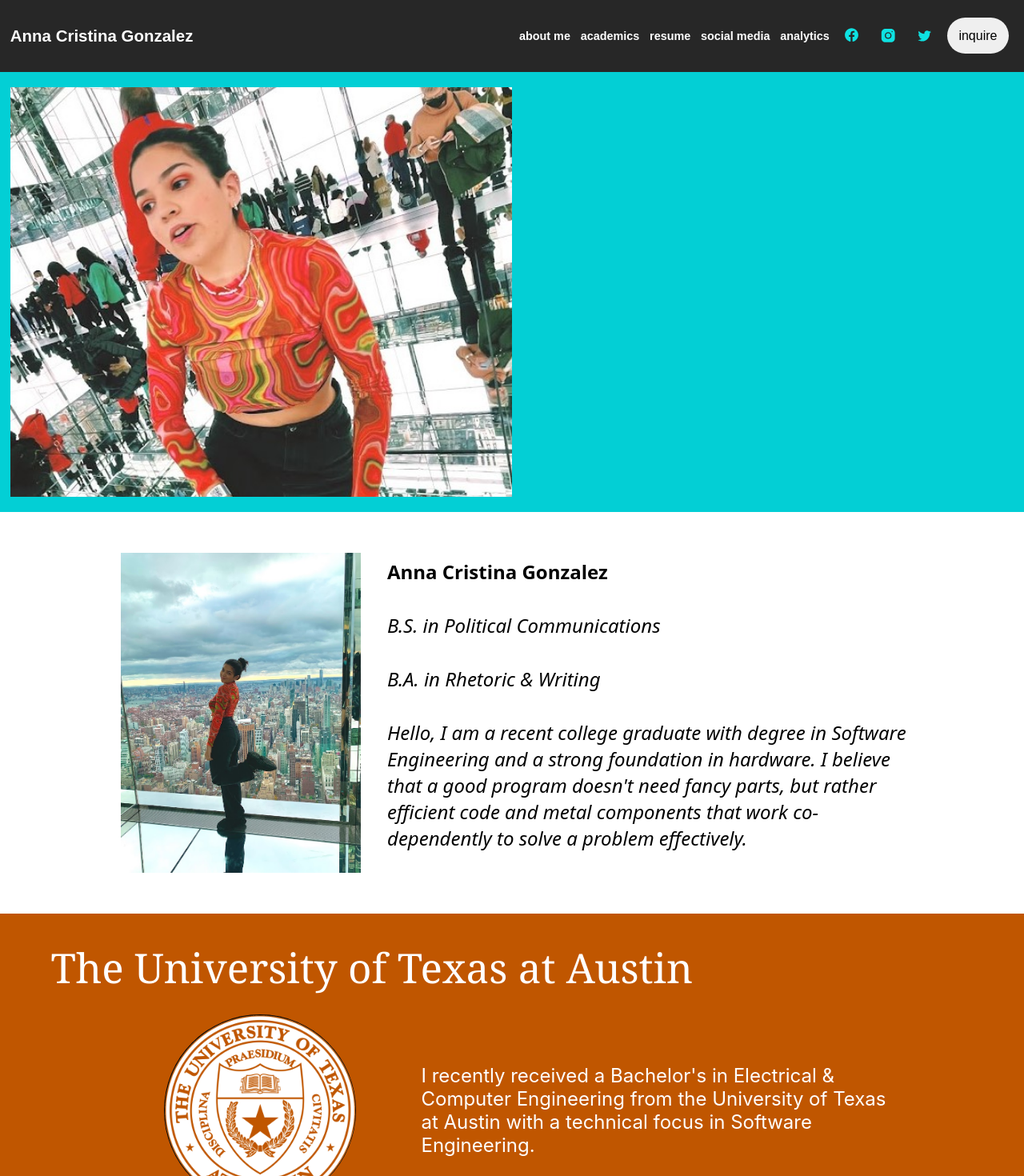
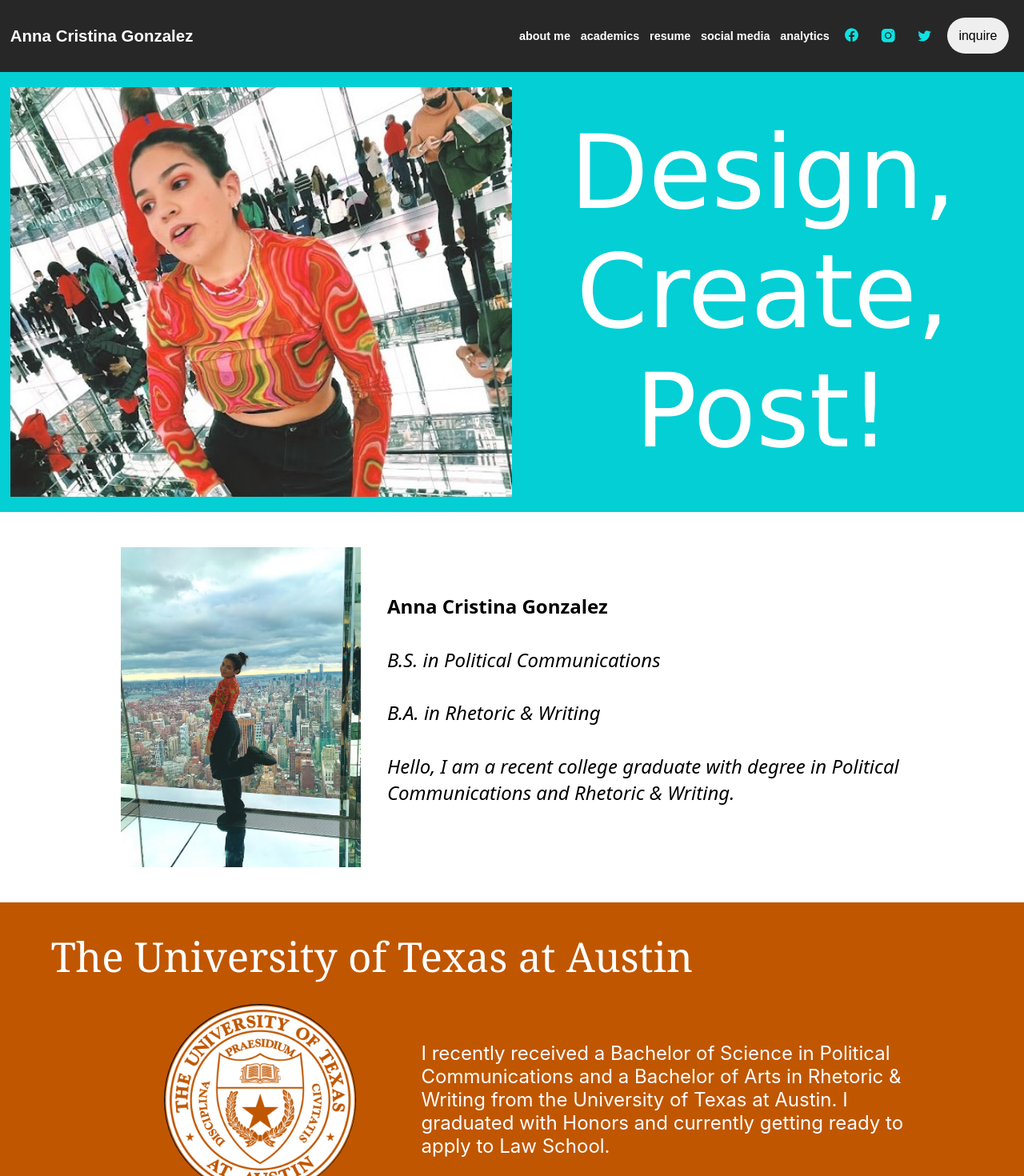
Before and after one commit to annacgonzalez/annacgonzalez.github.io, a React (Create React App) app: page / in a window 1280 px wide. Shown: the top 1470 px of the page at 80% size. Built offline with nearby package versions, Linux system fonts and the light colour scheme.

Commit message:
added a placeholder for information in website

```diff
--- a/src/App.css
+++ b/src/App.css
@@ -54,14 +54,23 @@ button {
 	padding-bottom: 1.5%;
 	box-sizing: border-box;
 
+
+	font-family: Verdana, Geneva, Tahoma, sans-serif;
+	font-size: 10vw;
+	color: white;
 	/* background-color: #03cfd5;  */
+
+	display: flex;
 }
 
 .banner {
+	flex: 1;
+	display: inline-block;
 	/* border: 1px black dashed; */
 	background-size: cover;
 	height: 40vw;
 	width: 50%;
+	/* box-sizing: border-box; */
 }
 
 .banner-tech-section {
--- a/src/App.tsx
+++ b/src/App.tsx
@@ -54,9 +54,20 @@ function App() {
 
 	const resume_arr = [
 		JSON.stringify({
+			"employer": "The Carlson Lawfirm",
+			"location": "Austin, TX",
+			"duration": "July 2023 – Present",
+			"position": "Paralegal",
+			"description": [
+				"Assist attorneys in personal injury cases.",
+				"Write and revise legal demands.",
+				"Provide support to clients that desire to be represented by the Carlson Lawfirm."
+			]
+		}),
+		JSON.stringify({
 			"employer": "Yelp",
 			"location": "Austin, TX",
-			"duration": "February 2022 – Present",
+			"duration": "February 2022 – July 2023",
 			"position": "Community & Marketing Intern",
 			"description": [
 				"Co-planned more than 20+ events for the Yelp Austin Community for over 2,000 Yelp Elites",
@@ -252,6 +263,13 @@ function App() {
 			{/* Banner and Profile Pictures */}
 			<div className="banner-container">
 				<div className="banner" style={{ backgroundImage: `url(${galaxy_banner})`}}></div>
+				<div className="banner" style={{ display: "flex", alignItems: "center", textAlign: "center"}}>
+					<p style={{width: "100%"}}>
+						Design,<br/>
+						Create,<br/>
+						Post!<br/>
+					</p>
+				</div>
 			</div>
 
 			<div className="portfolio-content-container">
@@ -281,9 +299,7 @@ function App() {
 												<div className="me-desc" style={{fontStyle: "italic"}}>B.S. in Political Communications</div>
 												<div className="me-desc" style={{fontStyle: "italic"}}>B.A. in Rhetoric & Writing</div>
 												<div className="me-desc" style={{fontStyle: "italic"}}>
-													Hello, I am a recent college graduate with degree in Software Engineering and a strong
-													foundation in hardware. I believe that a good program doesn't need fancy parts, but rather
-													efficient code and metal components that work co-dependently to solve a problem effectively.
+													Hello, I am a recent college graduate with degree in Political Communications and Rhetoric & Writing.
 												</div>
 											</div>
 										</div>
@@ -313,9 +329,10 @@ function App() {
 										</div>
 										<div className="edu-desc-container">
 											<div className="edu-desc">
-												I recently received a Bachelor's in Electrical & Computer Engineering
-												from the University of Texas at Austin with a technical focus in
-												Software Engineering.
+												I recently received a Bachelor of Science in Political Communications
+												and a Bachelor of Arts in Rhetoric & Writing
+												from the University of Texas at Austin. I graduated with Honors and
+												currently getting ready to apply to Law School.
 											</div>
 										</div>
 									</div>
```
